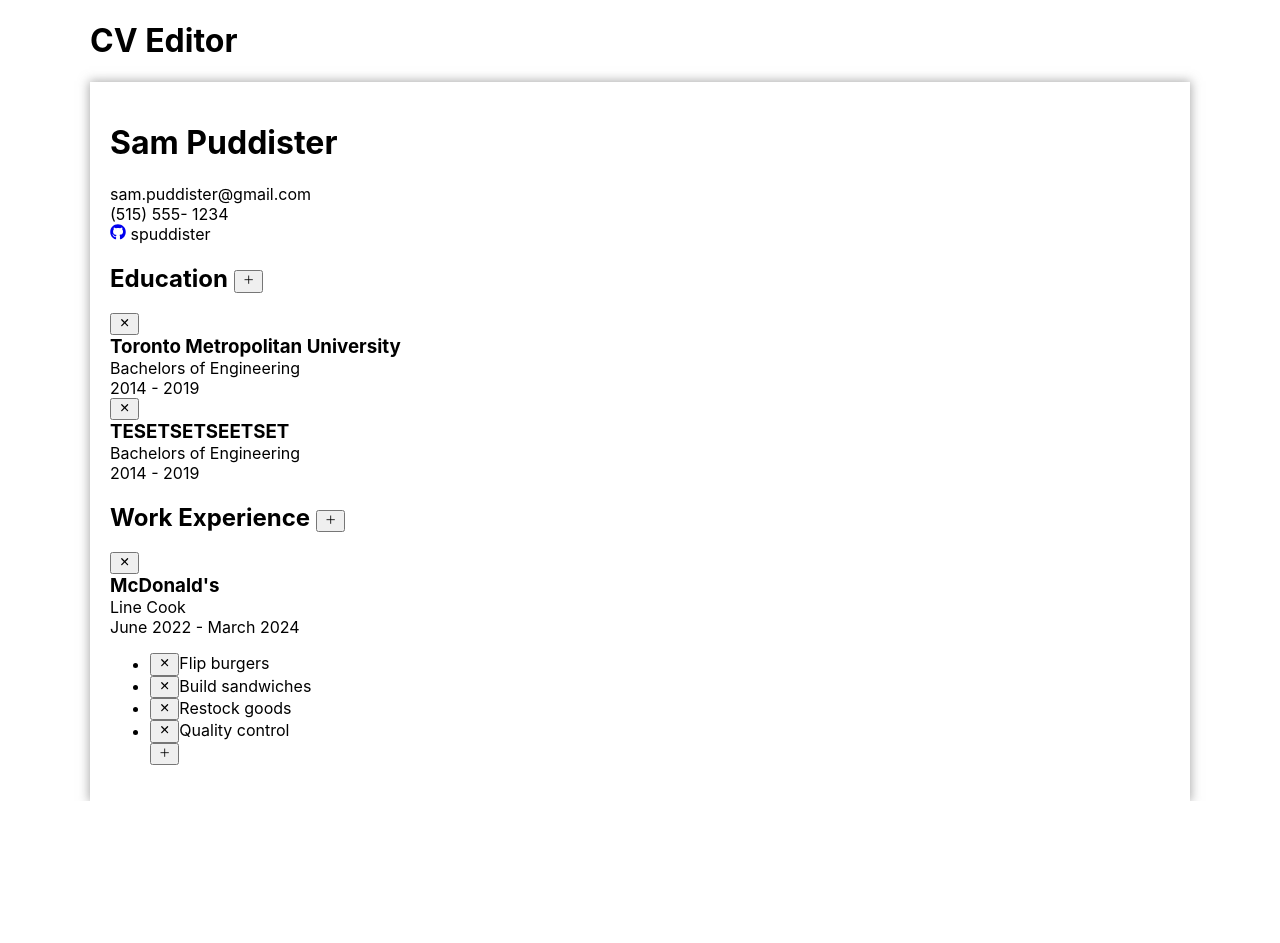
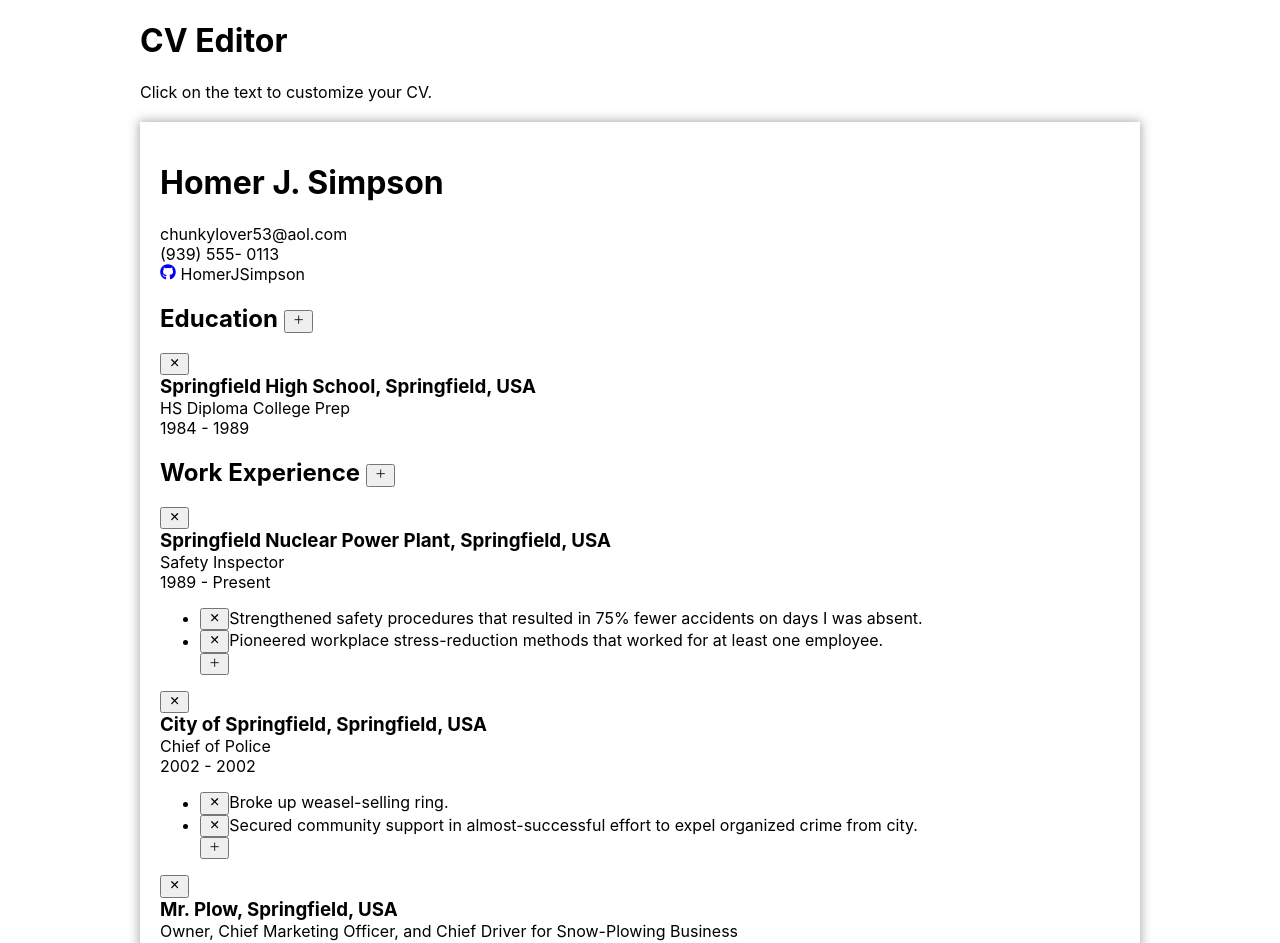
Before and after one commit to spuddister/cv-project, a React (Create React App) app: page / in a window 1280 px wide. Shown: the top 943 px of the page. Before the commit the page ends 801 px from the top, so only its background shows below. Built offline with nearby package versions, Linux system fonts and the light colour scheme.

Commit message:
Updated default information to be Homer Simpson. Fixed bugs when deleting companies and while adding and deleting tasks.

```diff
--- a/src/App.css
+++ /dev/null
@@ -1,38 +0,0 @@
-.App {
-  text-align: center;
-}
-
-.App-logo {
-  height: 40vmin;
-  pointer-events: none;
-}
-
-@media (prefers-reduced-motion: no-preference) {
-  .App-logo {
-    animation: App-logo-spin infinite 20s linear;
-  }
-}
-
-.App-header {
-  background-color: #282c34;
-  min-height: 100vh;
-  display: flex;
-  flex-direction: column;
-  align-items: center;
-  justify-content: center;
-  font-size: calc(10px + 2vmin);
-  color: white;
-}
-
-.App-link {
-  color: #61dafb;
-}
-
-@keyframes App-logo-spin {
-  from {
-    transform: rotate(0deg);
-  }
-  to {
-    transform: rotate(360deg);
-  }
-}
--- a/src/App.js
+++ b/src/App.js
@@ -1,4 +1,3 @@
-import "./App.css";
 import React, { Component } from "react";
 import Page from "./components/Page";
 import Header from "./components/Header";
--- a/src/components/Header.js
+++ b/src/components/Header.js
@@ -2,6 +2,11 @@ import { Component } from "react";
 
 export default class Header extends Component {
   render() {
-    return <h1>CV Editor</h1>;
+    return (
+      <>
+        <h1 className="header-title">CV Editor</h1>
+        <p className="directions">Click on the text to customize your CV.</p>
+      </>
+    );
   }
 }
--- a/src/components/Page.js
+++ b/src/components/Page.js
@@ -8,37 +8,50 @@ export default class Page extends Component {
     super(props);
     this.state = {
       profile: {
-        name: "Sam Puddister",
-        email: "sam.puddister@gmail.com",
-        phone: "(515) 555- 1234",
-        social: "spuddister",
+        name: "Homer J. Simpson",
+        email: "chunkylover53@aol.com",
+        phone: "(939) 555- 0113",
+        social: "HomerJSimpson",
         socialURL: "https://github.com/spuddister",
       },
       education: [
         {
-          school: "Toronto Metropolitan University",
-          degree: "Bachelors of Engineering",
-          startYear: "2014",
-          graduatingYear: "2019",
-        },
-        {
-          school: "TESETSETSEETSET",
-          degree: "Bachelors of Engineering",
-          startYear: "2014",
-          graduatingYear: "2019",
+          school: "Springfield High School, Springfield, USA",
+          degree: "HS Diploma College Prep",
+          startYear: "1984",
+          graduatingYear: "1989",
         },
       ],
       work: [
         {
-          company: "McDonald's",
-          startDate: "June 2022",
-          endDate: "March 2024",
-          position: "Line Cook",
+          company: "Springfield Nuclear Power Plant, Springfield, USA",
+          startDate: "1989",
+          endDate: "Present",
+          position: "Safety Inspector",
           duties: [
-            "Flip burgers",
-            "Build sandwiches",
-            "Restock goods",
-            "Quality control",
+            "Strengthened safety procedures that resulted in 75% fewer accidents on days I was absent.",
+            "Pioneered workplace stress-reduction methods that worked for at least one employee.",
+          ],
+        },
+        {
+          company: "City of Springfield, Springfield, USA",
+          startDate: "2002",
+          endDate: "2002",
+          position: "Chief of Police",
+          duties: [
+            "Broke up weasel-selling ring.",
+            "Secured community support in almost-successful effort to expel organized crime from city.",
+          ],
+        },
+        {
+          company: "Mr. Plow, Springfield, USA",
+          startDate: "1992",
+          endDate: "1993",
+          position:
+            "Owner, Chief Marketing Officer, and Chief Driver for Snow-Plowing Business",
+          duties: [
+            "Boosted business 15% by executing late-night TV marketing campaign targeting homeowners who were too wasted to shovel their driveways.",
+            "Deliberated at length before rescuing man trapped beneath mountain avalanche.",
           ],
         },
       ],
--- a/src/components/Work/Company.js
+++ b/src/components/Work/Company.js
@@ -47,7 +47,7 @@ export default class Company extends Component {
       this.setState((state) => ({
         company: {
           ...state.company,
-          [event.currentTarget.name]: event.currentTarget.value,
+          [event.target.name]: event.target.value,
         },
       }));
     }
@@ -62,10 +62,10 @@ export default class Company extends Component {
         event.currentTarget.getAttribute("index") * 1 + 1
       ),
     ];
-    this.setState({ company: { ...tempCompany } });
+    this.setState({ company: tempCompany });
   }
 
-  handleDutyAdd(event) {
+  handleDutyAdd() {
     const tempCompany = { ...this.state.company };
     tempCompany.duties = [...tempCompany.duties, "New duty"];
     this.setState({ company: { ...tempCompany } });
@@ -207,7 +207,7 @@ export default class Company extends Component {
           }}
         >
           <button
-            className="delete-button"
+            className="task-delete-button"
             index={index}
             onClick={this.handleDutyDelete}
           >
@@ -222,7 +222,9 @@ export default class Company extends Component {
       <>
         <button
           className="delete-button"
-          onClick={() => this.props.deleteCompany(this.props.companyData)}
+          onClick={() => {
+            this.props.deleteCompany(this.props.index);
+          }}
         >
           <IoClose />
         </button>
--- a/src/components/Work/Work.js
+++ b/src/components/Work/Work.js
@@ -18,9 +18,8 @@ export default class Work extends Component {
   }
 
   handleDelete(deleteThis) {
-    const newParentData = this.props.work.filter(
-      (company) => company !== deleteThis
-    );
+    const newParentData = this.props.work;
+    delete newParentData[deleteThis];
     this.props.updateParent({ work: newParentData });
   }
 
@@ -54,13 +53,13 @@ export default class Work extends Component {
     });
     return (
       <>
-        <h2>
+        <h2 className="level-2-text">
           Work Experience{" "}
           <button onClick={this.handleAdd}>
             <IoAdd />
           </button>
         </h2>
-        <div>{companies}</div>
+        <div className="company-data">{companies}</div>
       </>
     );
   }
--- a/src/index.css
+++ b/src/index.css
@@ -15,7 +15,7 @@ body {
 
 .page {
   box-shadow: 0 0 10px 1px rgba(143, 143, 143, 0.753);
-  width: 1100px;
+  width: 1000px;
   display: grid;
   margin: 20px 0 15px 0;
   padding: 20px;
```
